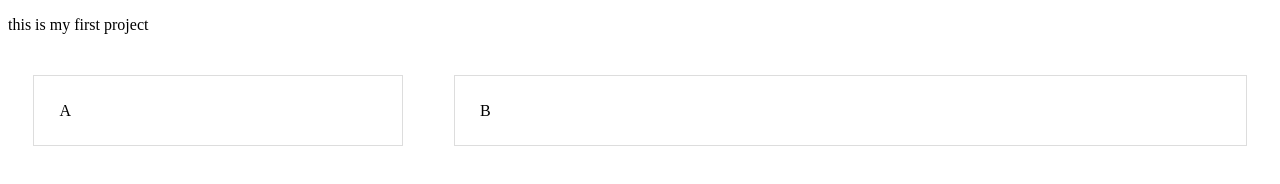
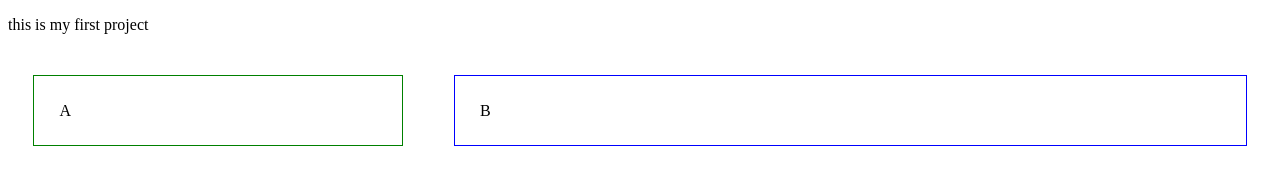
Before and after one commit to srija3010/Demo, a plain HTML site: page flex.html in a window 1280 px wide. Drawn offline with Linux system fonts and the light colour scheme.

Commit message:
Adding file

```diff
--- a/style.css
+++ b/style.css
@@ -6,12 +6,12 @@
 .childOne{
   width:30%;
   padding:2%;
-  border:1px solid #ddd;
+  border:1px solid green;
   margin:2%
 }
 .childTwo{
   width:70%;
   padding:2%;
-  border:1px solid #ddd;
+  border:1px solid blue;
   margin:2%
 }
```
